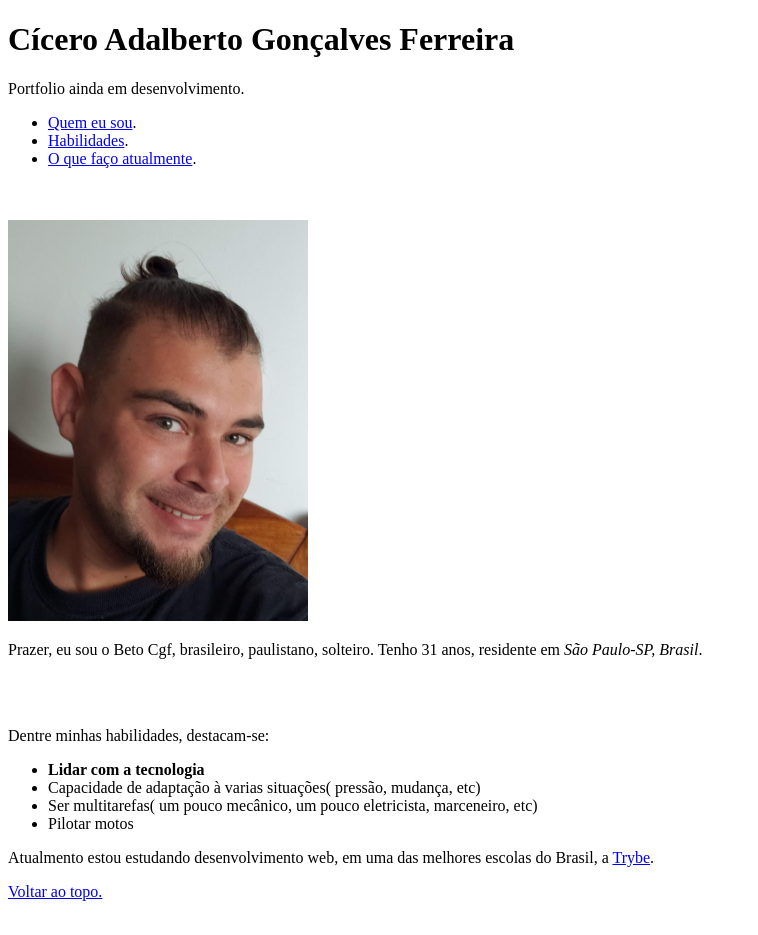
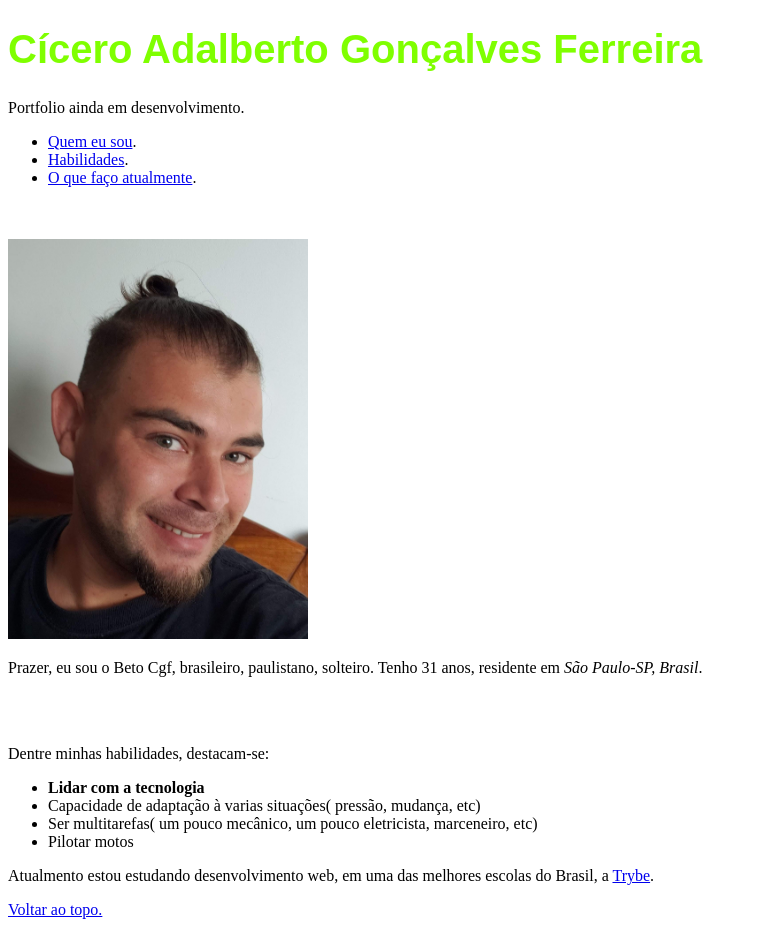
Before and after one commit to beto-cgf/beto-cgf.github.io, a plain HTML site: page index.html in a window 1280 px wide. Shown: the whole page, without its empty margins (0-758 px from the left). Drawn offline with Linux system fonts and the light colour scheme.

Commit message:
Formatação do titulo principal

```diff
--- a/index.html
+++ b/index.html
@@ -4,6 +4,15 @@
     <meta charset="UTF-8">
     <meta name="viewport" content="width=device-width, initial-scale=1.0">
     <title>Beto Cgf</title>
+    <style>
+        h1{
+            font-size: 2.5em;
+            font-weight: bold;
+            font-family:Arial, Helvetica, sans-serif;
+            color: chartreuse;
+        }
+
+    </style>
 </head>
 <body>
     <h1 id="inicio">Cícero Adalberto Gonçalves Ferreira</h1>
```
